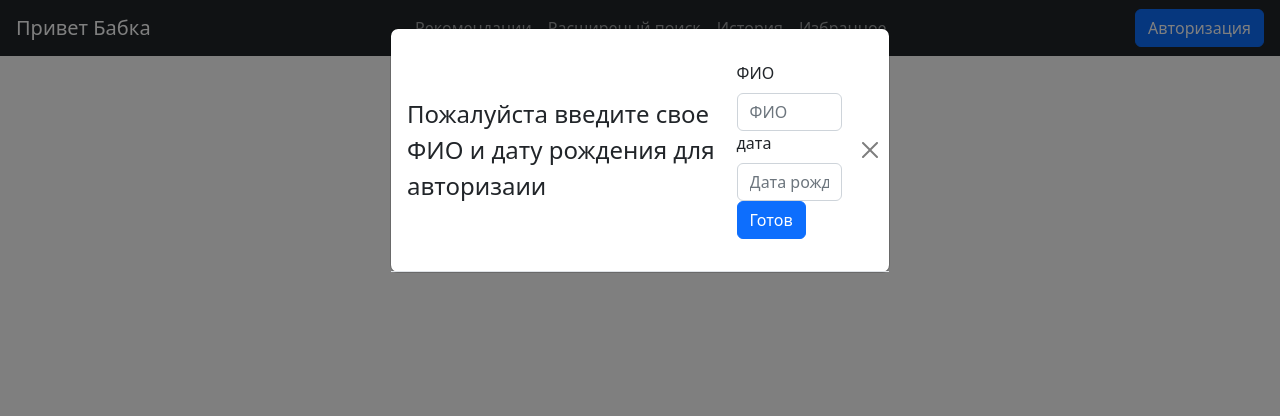
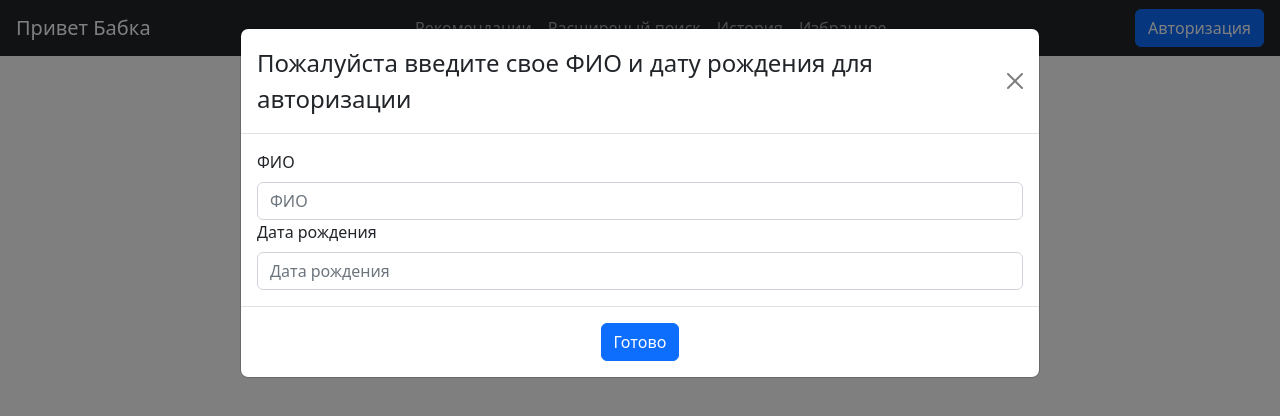
Before and after one commit to fitagdinov/MIRA, a React (Create React App) app in the folder front/: page / in a window 1280 px wide. Both pictures are taken after a click on the button "Авторизация". Shown: the top 416 px of the page. Built offline with nearby package versions, Linux system fonts and the light colour scheme.

Commit message:
form styling

```diff
--- a/front/src/components/Navibar.js
+++ b/front/src/components/Navibar.js
@@ -1,6 +1,6 @@
 import React, {useState} from "react";
 import {Navbar, Button, Nav, Modal, Form} from 'react-bootstrap'
-
+import "../styles/Form.css"
 
 export default function Navibar (){
 
@@ -35,38 +35,45 @@ export default function Navibar (){
         </Navbar>
 
         {/*TODO: при введении данных должна случиться авторизация (прохождение опроса д.б. необязательным)*/}
-        <Modal show={show} onHide={handleClose}>
+        <Modal size={'lg'} show={show} onHide={handleClose}>
             <Modal.Header closeButton>
                 <Modal.Title>
-                    Пожалуйста введите свое ФИО и дату рождения для авторизаии
+                    Пожалуйста введите свое ФИО и дату рождения для авторизации
                 </Modal.Title>
+            </Modal.Header>
+
             <Modal.Body>
                 <Form>
                     <Form.Group controlId="fromBasicEmail">
                         <Form.Label>ФИО</Form.Label>
-                            <Form.Control placeholder="ФИО"/>
+                        <Form.Control className={'name'} placeholder="ФИО"/>
 
                     </Form.Group>
                     <Form.Group controlId="fromBasicEmail">
-                            <Form.Label>дата  </Form.Label>
-                            <Form.Control placeholder="Дата рождения"/>
+                        <Form.Label>Дата рождения</Form.Label>
+                        <Form.Control className={'date'} placeholder="Дата рождения"/>
                     </Form.Group>
-                        <Button variant="primary" className="mr-2" onClick={handleShowOpros}>Готов</Button>
                 </Form>
             </Modal.Body>
-            </Modal.Header>
+            <Modal.Footer >
+                <Button className={'mx-auto'} variant="primary" onClick={handleShowOpros}>Готово</Button>
+            </Modal.Footer>
+
+
         </Modal>
-        <Modal show={showOpros} onHide={handleCloseOpros}>
+        <Modal size={'lg'} show={showOpros} onHide={handleCloseOpros}>
             <Modal.Header closeButton>
                 <Modal.Title>
                 Ответьте на 3 вопроса, чтобы мы могли предложить Вам действительно интересные мероприятия.
                 </Modal.Title>
-                <Modal.Body>
-                    <Form>
-                        <Button>Начать</Button>
+            </Modal.Header>
+
+            <Modal.Footer class={'text-center'}>
+                <Form className={'p-3'}>
+                    <Button className={'mx-auto'}>Начать</Button>
                 </Form>
-                </Modal.Body>
-            </Modal.Header>
+            </Modal.Footer>
+
         </Modal>
     </>
     )
--- /dev/null
+++ b/front/src/styles/Form.css
@@ -0,0 +1,7 @@
+.name {
+    width: 100%!important;
+}
+
+.date {
+    width: 100%!important;
+}
```
Lines whose indentation alone changed are shown as unchanged.
